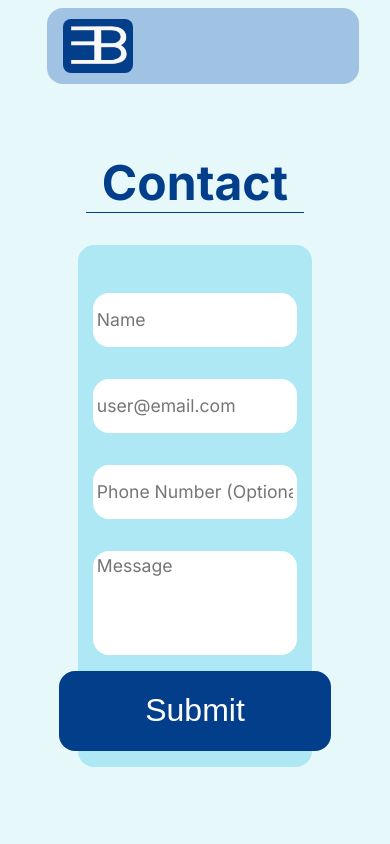
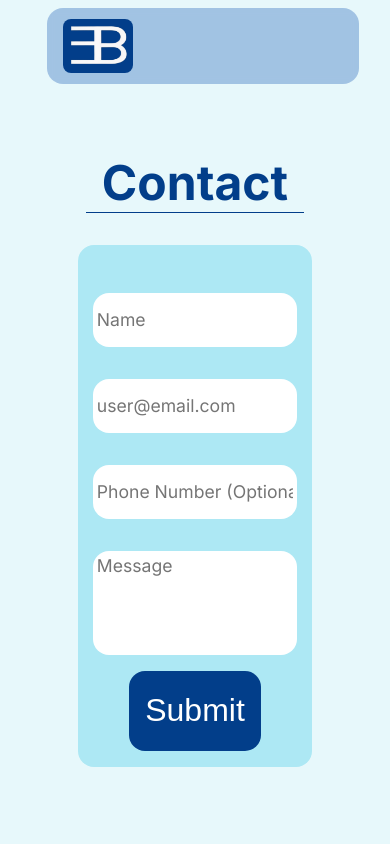
Before and after one commit to ezebalasch/Portfolio, a React (Vite) app: page /contact in a window 390 px wide. Shown: the top 844 px of the page. Built offline with nearby package versions, Linux system fonts and the light colour scheme; some icons are missing; a web font is replaced by a local one.

Commit message:
Contact Submit button size

```diff
--- a/src/components/Contact/Contact.css
+++ b/src/components/Contact/Contact.css
@@ -101,7 +101,7 @@ textarea:focus {
   font-family: "Inter", sans-serif;
 }
 
-@media (max-width: 500px) {
+@media (max-width: 640px) {
   .contact-form-container {
     width: 80%;
   }
@@ -110,4 +110,8 @@ textarea:focus {
     width: 90%;
     font-size: 1.1rem;
   }
+  .input-button {
+    width: fit-content;
+    padding: 1rem;
+  }
 }
```
